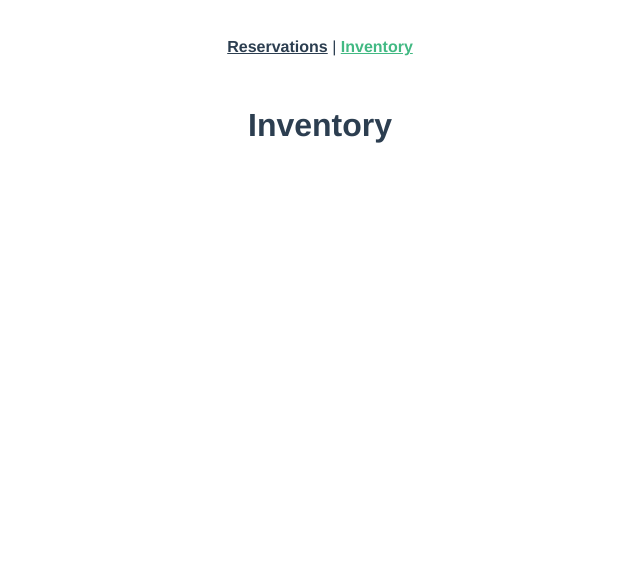
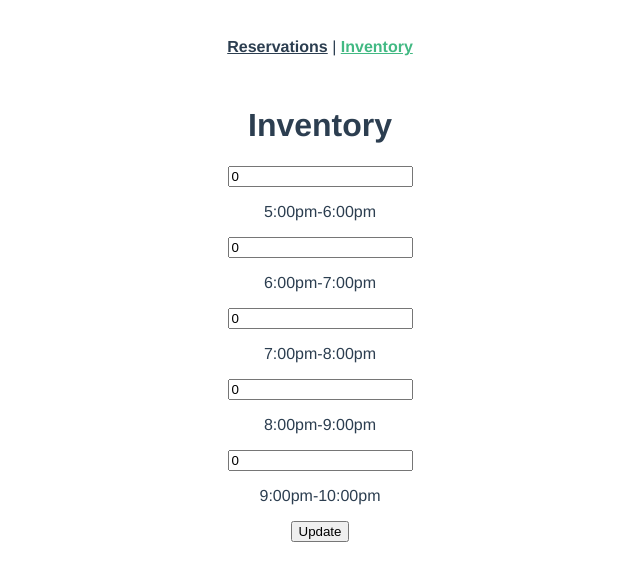
Before and after one commit to wjabbour/web-test, a Vue app in the folder frontend/: page /inventory in a window 1280 px wide. Shown: the top 580 px of the page, without its empty margins (320-960 px from the left). Built offline with nearby package versions, Linux system fonts and the light colour scheme; the HTML template or start-up script is replaced by a standard one.

Commit message:
Create initial layout of inventory page

```diff
--- a/frontend/src/views/Inventory.vue
+++ b/frontend/src/views/Inventory.vue
@@ -1,5 +1,42 @@
 <template>
   <div>
     <h1>Inventory</h1>
+    <input v-model="five">
+    <p>5:00pm-6:00pm</p>
+
+    <input v-model="six">
+    <p>6:00pm-7:00pm</p>
+
+    <input v-model="seven">
+    <p>7:00pm-8:00pm</p>
+
+    <input v-model="eight">
+    <p>8:00pm-9:00pm</p>
+
+    <input v-model="nine">
+    <p>9:00pm-10:00pm</p>
+
+    <button v-on:click="update">Update</button>
   </div>
 </template>
+
+<script>
+
+export default {
+  name: 'Inventory',
+  data() {
+    return {
+      five: 0,
+      six: 0,
+      seven: 0,
+      eight: 0,
+      nine: 0
+    }
+  },
+  methods: {
+    update: function () {
+      console.log('updated');
+    }
+  }
+}
+</script>
```
